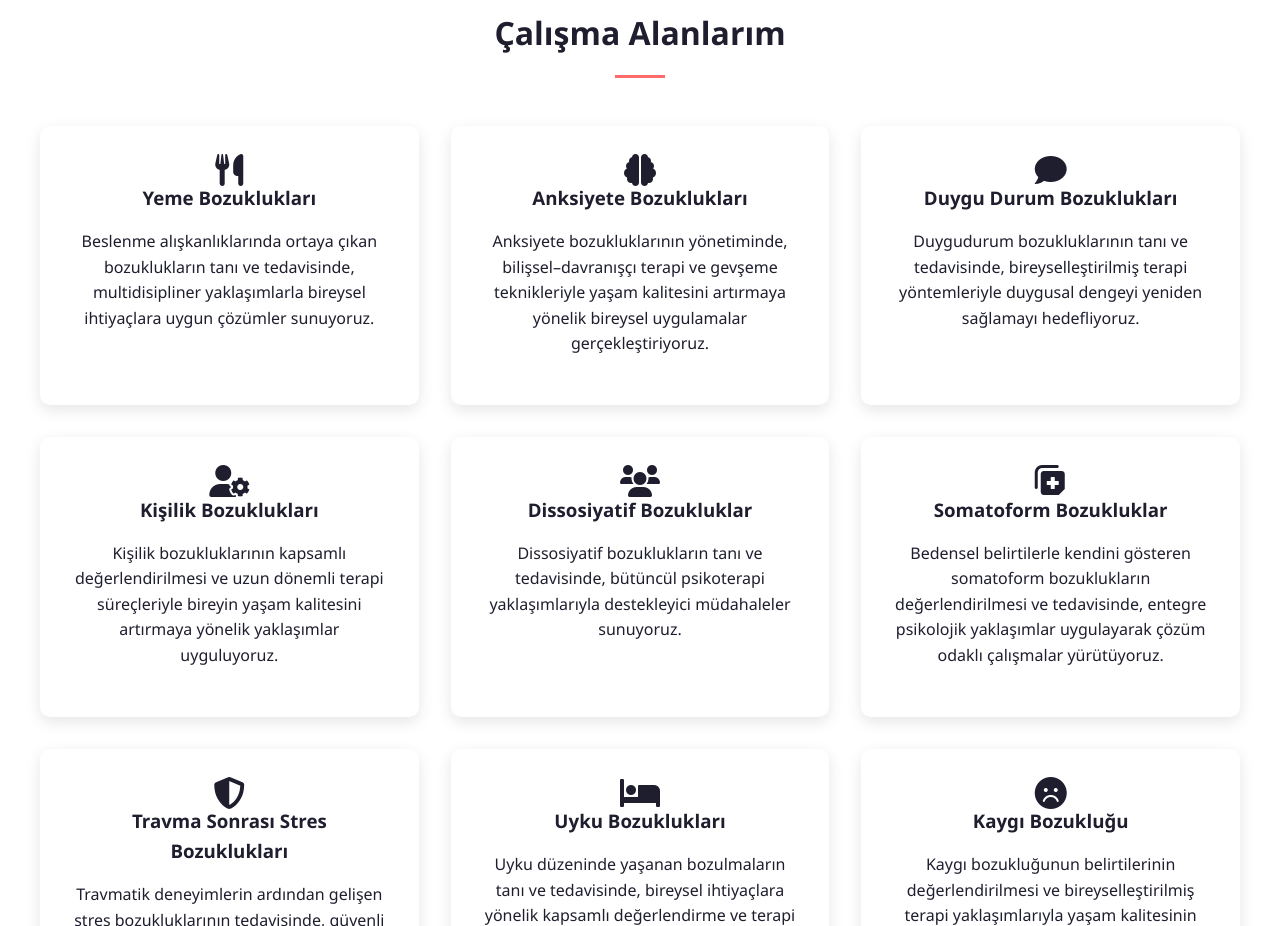
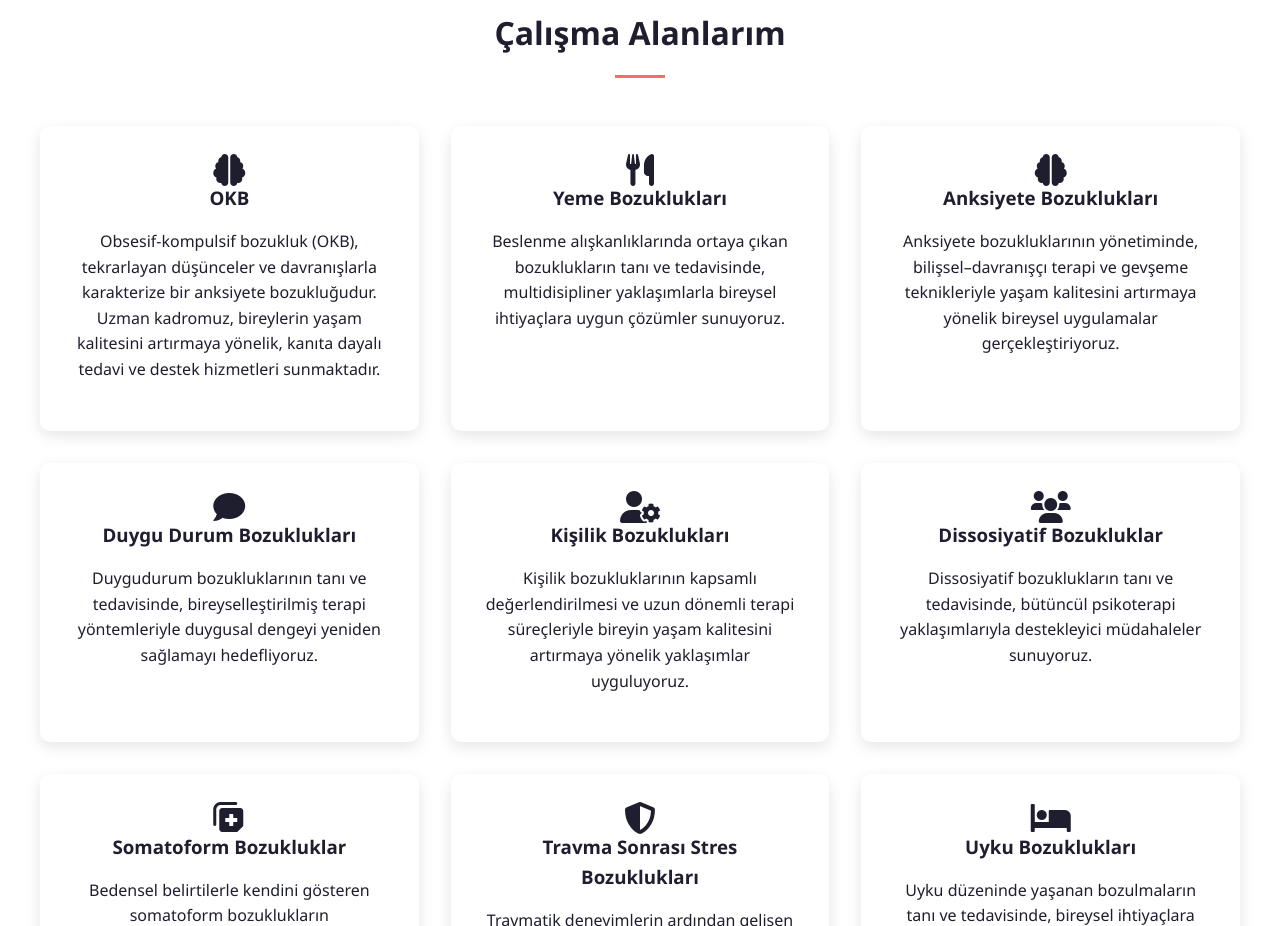
Before and after one commit to Metebay/kubrademiraytekin, a plain HTML site: page index.html in a window 1280 px wide. Shown: the part 1400-2326 px from the top of the page. Drawn offline with Linux system fonts and the light colour scheme.

Commit message:
Update index.html

```diff
--- a/index.html
+++ b/index.html
@@ -51,6 +51,15 @@
       <div class="container">
         <h2>Çalışma Alanlarım</h2>
         <div class="project-grid">
+
+              <div class="project-card">
+    <i class="fa-solid fa-brain fa-2xl"></i>
+    <h3>OKB</h3>
+    <p>
+      Obsesif-kompulsif bozukluk (OKB), tekrarlayan düşünceler ve davranışlarla karakterize bir anksiyete bozukluğudur.
+      Uzman kadromuz, bireylerin yaşam kalitesini artırmaya yönelik, kanıta dayalı tedavi ve destek hizmetleri sunmaktadır.
+    </p>
+  </div>
           <!-- Yeme Bozuklukları -->
           <div class="project-card">
             <i class="fa-solid fa-utensils fa-2xl"></i>
```
